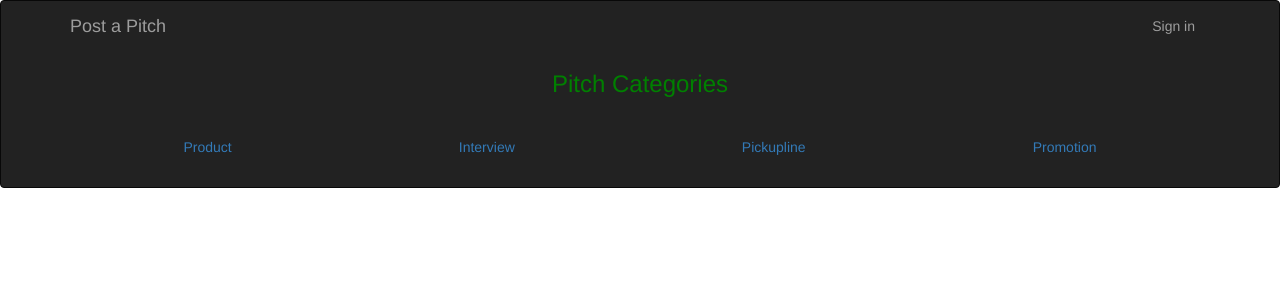
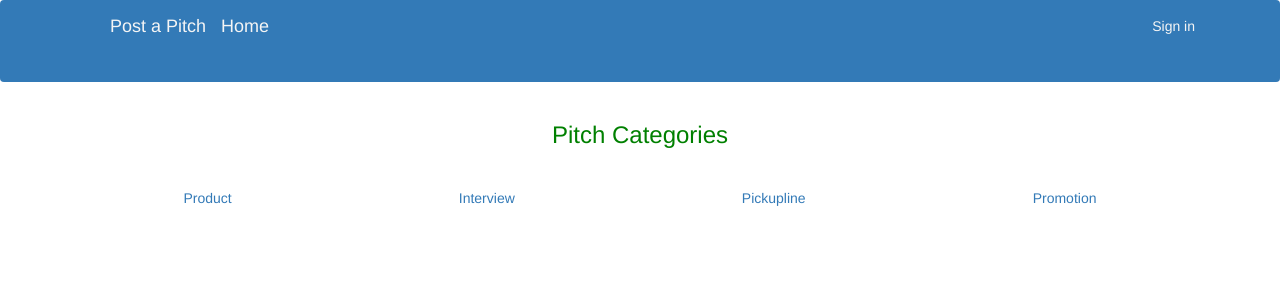
Before and after one commit to jumbamathews/PitchHere, a Flask app: page / in a window 1280 px wide. Shown: the top 300 px of the page. Run offline with Flask 2, Linux system fonts and the light colour scheme; data that the repository does not hold is empty; some libraries are stand-ins or nearby versions.

Commit message:
style navbar

```diff
--- a/app/templates/navbar.html
+++ b/app/templates/navbar.html
@@ -1,12 +1,6 @@
-<!DOCTYPE html>
-<html>
-  <head>
-    <meta charset="utf-8">
-    <title></title>
-  </head>
-  <body>
-    <div class="navbar navbar-inverse" role="navigation">
-        <div class="container    ">
+
+    <div class="navbar navbar-dark bg-primary" role="navigation">
+        <div class="container">
             <div class="navbar-header">
                 <button type="button" class="navbar-toggle" data-toggle="collapse" data-target=".navbar-collapse">
                   <span class="sr-only">Toggle navigation</span>
@@ -14,21 +8,34 @@
                   <span class="icon-bar"></span>
                   <span class="icon-bar"></span>
                 </button>
-                <a style="text-align: center" class="navbar-brand" href="/pitches/new/"> Post a Pitch </a>
+                <ul>
+                <a style="text-align: center; color: whitesmoke;" class="navbar-brand" href="/pitches/new/"> Post a Pitch </a>
+                </ul>
+            </div>
+            <div class="navbar-nav">
+                <a style="text-align: center; color: whitesmoke;" class="navbar-brand" href="/"> Home </a>
+
             </div>
 
             <div class="navbar-collapse collapse">
             <ul class="nav navbar-nav navbar-right">
               {% if current_user.is_authenticated %}
               <li style="color:whitesmoke">{{current_user.username}}</li>
-              <li><a href="{{url_for('auth.logout')}}">Sign out</a></li>
+              <li><a style="color: whitesmoke;"  href="{{url_for('auth.logout')}}">Sign out</a></li>
               {% else %}
-              <li><a href="{{url_for('auth.login')}}">Sign in</a></li>
+              <li><a style="color: whitesmoke;" href="{{url_for('auth.login')}}">Sign in</a></li>
               {%endif%}
             </ul>
+          </div>
 
 
-        </div>
+          <div class="navbar-collapse collapse">
+              <ul class="nav navbar-nav navbar-right">
+                <li style="color:whitesmoke"></li>
+                <li><a style="color: whitesmoke;"  href="{{url_for('auth.logout')}}"></a></li>
+                <li><a style="color: whitesmoke;" href="{{url_for('auth.login')}}"></a></li>
+              </ul>
+            </div>
+
     </div>
-  </body>
-</html>
+    </div>
```
